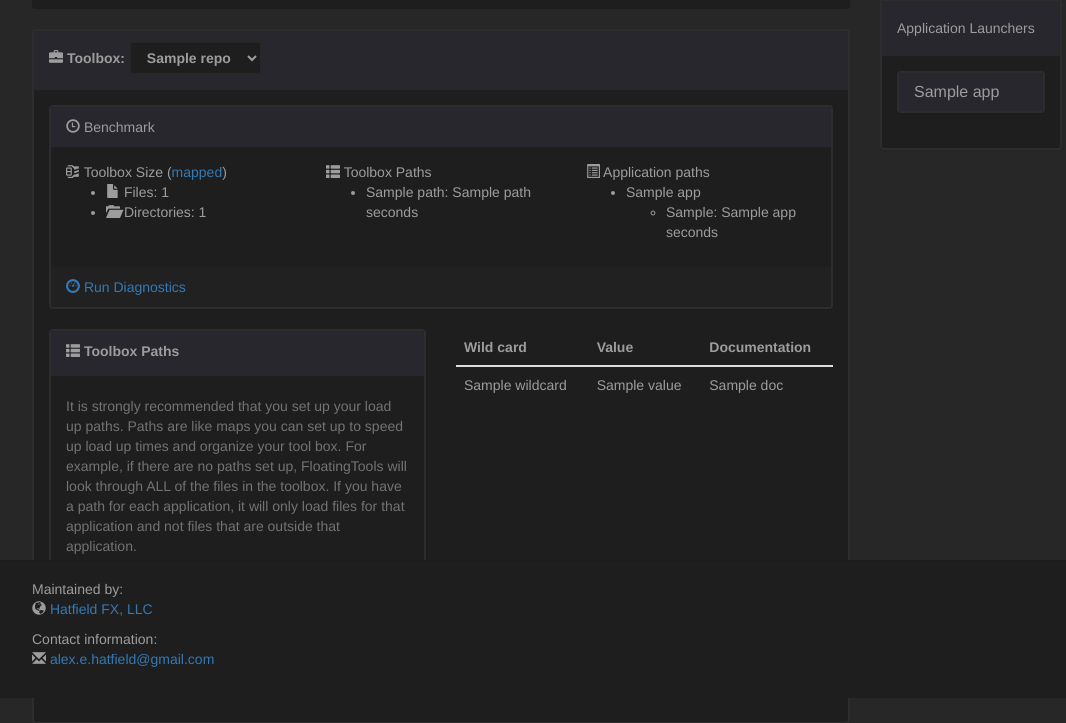
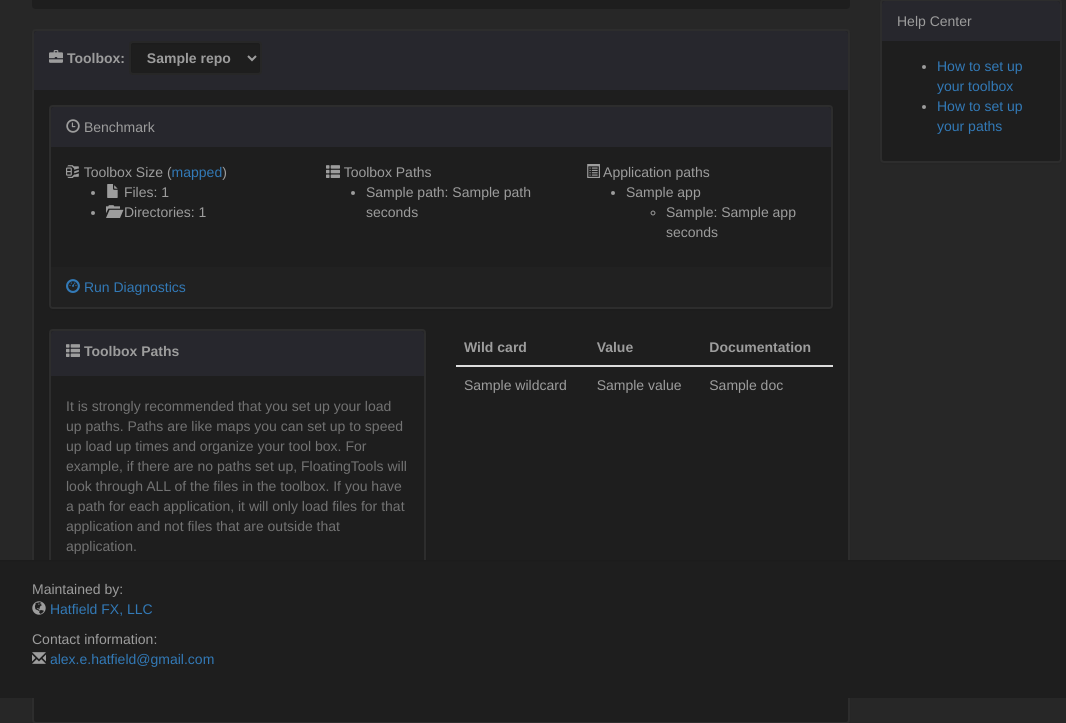
Before and after one commit to dan-stein/FloatingTools, a Flask app: template FloatingTools/Dashboard/templates/Toolbox.html in a window 1280 px wide. Shown: the part 60-783 px from the top of the page, without its empty margins (199-1265 px from the left). Run offline with Flask 2, Linux system fonts and the light colour scheme; the template is opened without the code that fills it: most values are stand-ins (such as "Sample title", 1, 10 or a date in 2020); parts of the project's set-up code (start-up, migrations or seed data) failed here and were passed over; some libraries are stand-ins or nearby versions.

Commit message:
Documentation update and added new help center to the FT web interface.

```diff
--- a/FloatingTools/Dashboard/templates/Toolbox.html
+++ b/FloatingTools/Dashboard/templates/Toolbox.html
@@ -1,5 +1,24 @@
 {% extends "layout.html" %}
 {% block title %}Toolbox{% endblock %}
+
+{% block help_video %}
+<div class="panel panel-default">
+    <div class="panel-heading">
+        Help Center
+    </div>
+    <div class="panel-body">
+        <ul>
+            <li>
+                <a href="http://www.hatfieldfx.com/toolbox-setup">How to set up your toolbox</a>
+            </li>
+            <li>
+                <a href="/toolbox_paths">How to set up your paths</a>
+            </li>
+        </ul>
+    </div>
+</div>
+{% endblock %}
+
 {% block body %}
 
 <script>
@@ -14,7 +33,6 @@ function handleToolboxChange(select) {
     width:auto;
     display:inline-block;
 }
-
 </style>
 
 
@@ -66,7 +84,6 @@ function handleToolboxChange(select) {
         </div>
     </div>
 </div>
-
 
 <form action="/toolbox/_setup">
     <div class="panel panel-default">
--- a/FloatingTools/Dashboard/templates/layout.html
+++ b/FloatingTools/Dashboard/templates/layout.html
@@ -136,36 +136,7 @@ hr {
         <div class="col-sm-2">
             <br>
             <br>
-            <div class="panel panel-default">
-                <div class="panel-heading">
-                    <h5>Application Launchers</h5>
-                </div>
-                <div class="panel-body">
-                    <div class="panel-group">
-                        {% for app in wrappers %}
-                        {% if app.EXECUTABLE != None %}
-                        <div class="panel panel-default">
-                            <div class="panel-heading">
-                                <h4 class="panel-title">
-                                    <a data-toggle="collapse" href="#{{ app.name() }}-Collapse">{{ app.name() }}</a>
-                                </h4>
-                            </div>
-                            <div id="{{ app.name() }}-Collapse" class="panel-collapse collapse">
-                                <ul class="list-group">
-                                    {% for launcher in app.EXECUTABLE_ORDER %}
-                                    <li class="list-group-item">
-                                        <a name={{ app.EXECUTABLE[launcher] }} onclick="launch_app(this)">{{ launcher
-                                            }}</a>
-                                    </li>
-                                    {% endfor %}
-                                </ul>
-                            </div>
-                        </div>
-                        {% endif %}
-                        {% endfor %}
-                    </div>
-                </div>
-            </div>
+            {% block help_video %}{% endblock %}
         </div>
     </div>
 </div>
```
Also changed, not shown: FloatingTools/Dashboard/templates/Settings.html (+16 -0 lines), FloatingTools/Dashboard/templates/ToolShed.html (+16 -0 lines), README.md.
